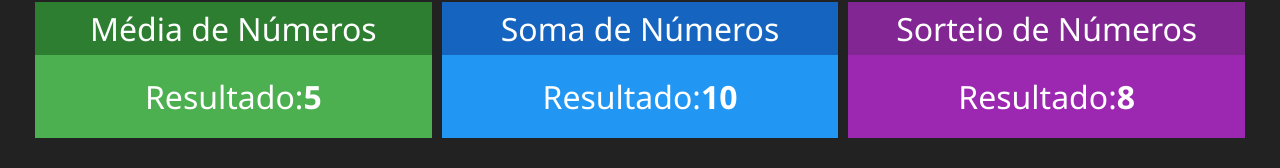
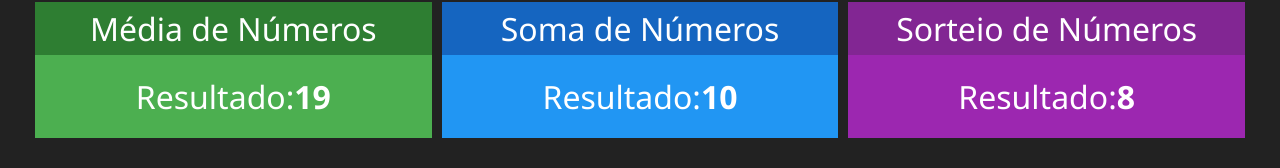
Before and after one commit to ponqueli/react-redux-simples, a React (Create React App) app: page / in a window 1280 px wide. Shown: the part 353-521 px from the top of the page. Built offline with nearby package versions, Linux system fonts and the light colour scheme.

Commit message:
conectando componentes com redux

```diff
--- a/src/components/Media.jsx
+++ b/src/components/Media.jsx
@@ -1,18 +1,30 @@
-import './Intervalo.css';
-import Card from './Card';
-import React from 'react';
+import "./Intervalo.css";
+import Card from "./Card";
+import React from "react";
+import { connect } from "react-redux"; //does the connection between component and state
 
 const Media = (props) => {
+  const { min, max } = props;
+  console.log(props)
   return (
     <Card title="Média de Números" green>
-        <div className="Media">
-            <span>
-                <span>Resultado:</span>
-                <strong>5</strong>
-            </span>
-        </div>
+      <div className="Media">
+        <span>
+          <span>Resultado:</span>
+          <strong>{(max + min) / 2}</strong>
+        </span>
+      </div>
     </Card>
-  )
+  );
+};
+
+//estado global de todos os componentes
+function mapStateToProps(state) {
+  return {
+    min: state.numeros.min,
+    max: state.numeros.max,
+    nomes: state.nomes
+  };
 }
 
-export default Media;
+export default connect(mapStateToProps)(Media);
--- a/src/store/storeConfig.js
+++ b/src/store/storeConfig.js
@@ -2,14 +2,14 @@
 
 const reducers = combineReducers({
     numeros: function(state, action){
-        console.log(state, ' ', action)
+        //console.log(state, ' ', action)
         return{
-            min: 1,
-            max: 10
+            min: 7,
+            max: 31
         }
     },
     nomes: function(state, action){
-        console.log(state, ' ', action)
+        //console.log(state, ' ', action)
         return [
             'José',
             'Sophia',
```
Also changed, not shown: public/manifest.json.
